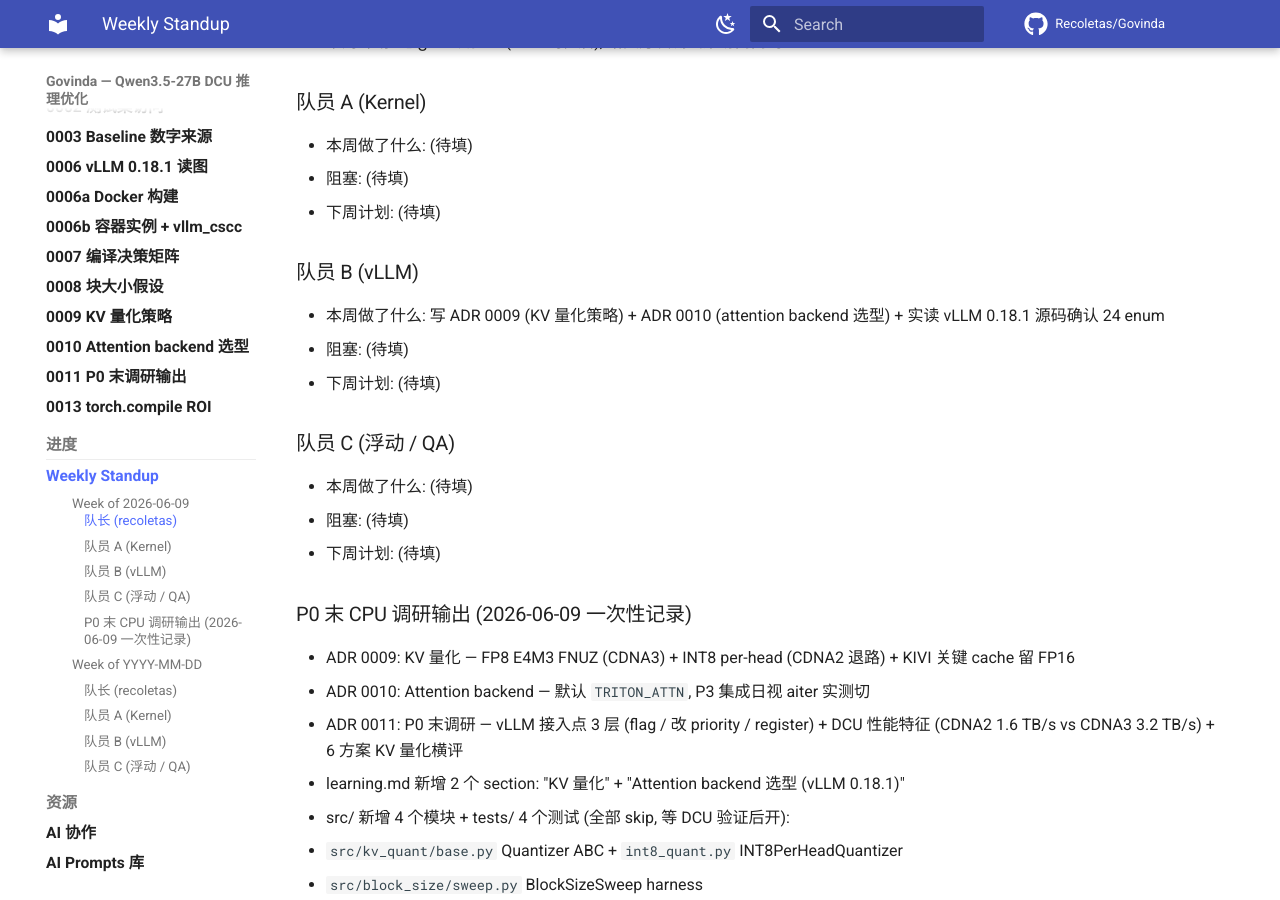
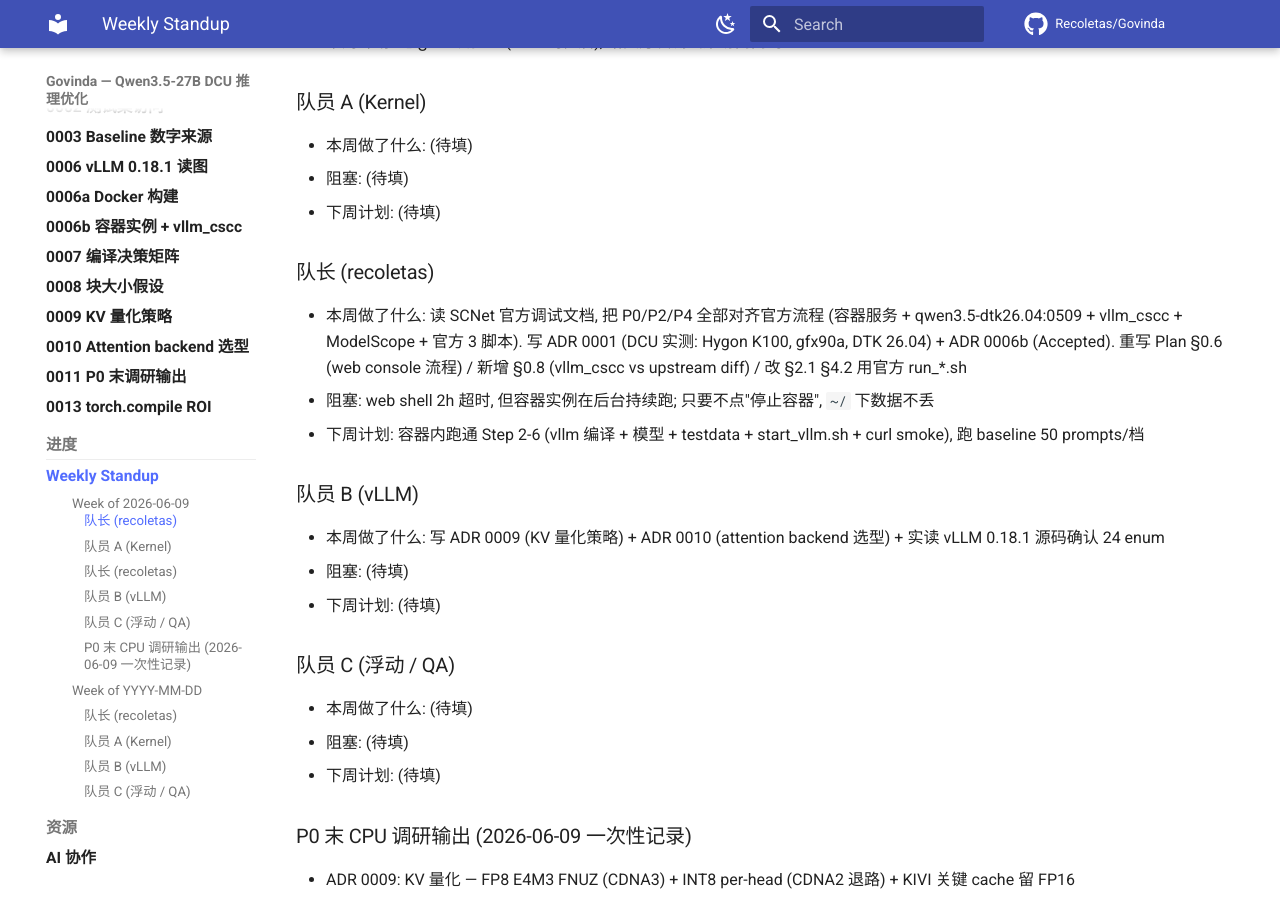
Before and after one commit to Recoletas/Govinda, an MkDocs documentation site: the page built from docs/weekly/progress.md, in a window 1280 px wide and 900 px high, scrolled down 406 px. Built offline with MkDocs 1.6.1 and Material for MkDocs 9.7.7, drawn with Linux system fonts in a browser that asks for light colours; comment, search, counter and statistics services are not loaded.

Commit message:
docs: 队长本周条目 + 容器 ops 备忘
progress.md 补 2026-06-21 这周队长条目: 重写 P0/P2/P4 对齐官方调试文档,
DCU SKU 实测 Hygon K100 gfx90a, 容器内只需重做 3 步 (vllm build + install + start_vllm.sh).

```diff
--- a/docs/weekly/progress.md
+++ b/docs/weekly/progress.md
@@ -14,6 +14,11 @@
 - 本周做了什么: (待填)
 - 阻塞: (待填)
 - 下周计划: (待填)
+
+### 队长 (recoletas)
+- 本周做了什么: 读 SCNet 官方调试文档, 把 P0/P2/P4 全部对齐官方流程 (容器服务 + qwen3.5-dtk26.04:0509 + vllm_cscc + ModelScope + 官方 3 脚本). 写 ADR 0001 (DCU 实测: Hygon K100, gfx90a, DTK 26.04) + ADR 0006b (Accepted). 重写 Plan §0.6 (web console 流程) / 新增 §0.8 (vllm_cscc vs upstream diff) / 改 §2.1 §4.2 用官方 run_*.sh
+- 阻塞: web shell 2h 超时, 但容器实例在后台持续跑; 只要不点"停止容器", `~/` 下数据不丢
+- 下周计划: 容器内跑通 Step 2-6 (vllm 编译 + 模型 + testdata + start_vllm.sh + curl smoke), 跑 baseline 50 prompts/档
 
 ### 队员 B (vLLM)
 - 本周做了什么: 写 ADR 0009 (KV 量化策略) + ADR 0010 (attention backend 选型) + 实读 vLLM 0.18.1 源码确认 24 enum
```
